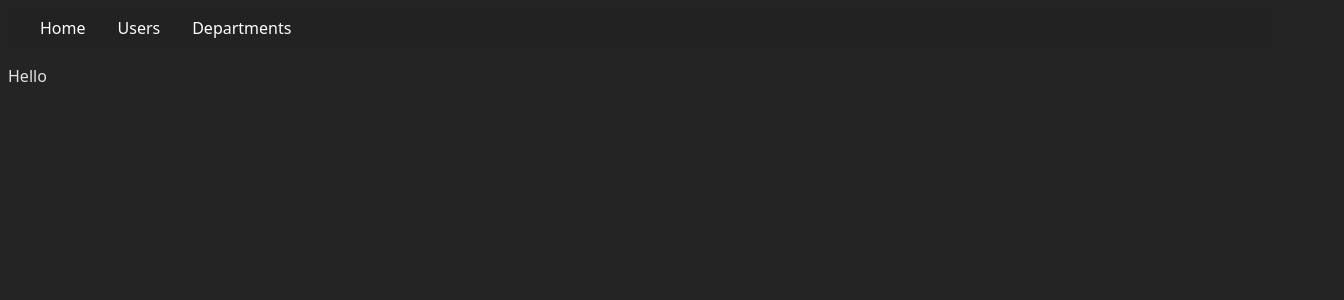
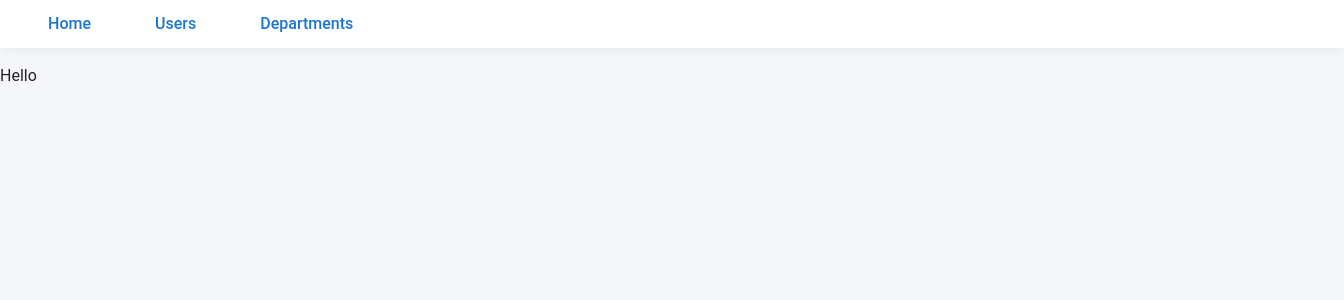
Before and after one commit to scandindian/ai-insights, a React (Vite) app: page / in a window 1280 px wide. Shown: the top 300 px of the page, 1344 px wide, since content can reach past the window. Built offline with nearby package versions, Linux system fonts and the light colour scheme.

Commit message:
Update app general style
Improve app style and theme.

```diff
--- a/src/App.tsx
+++ b/src/App.tsx
@@ -1,11 +1,18 @@
 import React from 'react';
 import { BrowserRouter, Routes, Route } from 'react-router-dom';
+import styled from 'styled-components';
 import NavigationBar from './components/NavigationBar';
 import Home from './pages/Home';
 import Users from './pages/Users';
 import Departments from './pages/Departments';
 
+const AppContainer = styled.div`
+    min-height: 100vh;
+    background: #f5f6fa;
+`;
+
 const App: React.FC = () => (
+    <AppContainer>
         <BrowserRouter>
             <NavigationBar />
             <Routes>
@@ -14,6 +21,7 @@ const App: React.FC = () => (
                 <Route path="/departments" element={<Departments />} />
             </Routes>
         </BrowserRouter>
+    </AppContainer>
 );
 
 export default App;
--- a/src/components/NavigationBar.tsx
+++ b/src/components/NavigationBar.tsx
@@ -3,10 +3,13 @@ import styled from 'styled-components';
 import { Link } from 'react-router-dom';
 
 const NavBar = styled.nav`
-    background: #222;
-    padding: 0.5rem 2rem;
+    background: #fff;
+    padding: 0.75rem 2rem;
     display: flex;
     align-items: center;
+    box-shadow: 0 2px 8px rgba(60, 64, 67, 0.07);
+    width: 100%;
+    max-width: 100vw;
 `;
 
 const NavList = styled.ul`
@@ -20,14 +23,17 @@ const NavList = styled.ul`
 const NavItem = styled.li``;
 
 const NavLink = styled(Link)`
-    color: #fff;
+    color: #1976d2;
     text-decoration: none;
     font-weight: 500;
     font-size: 1rem;
-    transition: color 0.2s;
+    padding: 0.5rem 1rem;
+    border-radius: 4px;
+    transition: background 0.2s, color 0.2s;
 
     &:hover {
-        color: #61dafb;
+        background: #e3f2fd;
+        color: #1565c0;
     }
 `;
 
--- a/src/index.css
+++ b/src/index.css
@@ -1,14 +1,21 @@
-:root {
-  font-family: system-ui, Avenir, Helvetica, Arial, sans-serif;
-  line-height: 1.5;
-  font-weight: 400;
+body {
+    margin: 0;
+    padding: 0;
+    background: #f5f6fa;
+    color: #222;
+    font-family: 'Roboto', 'Helvetica Neue', Arial, sans-serif;
+    line-height: 1.5;
+    font-weight: 400;
+    -webkit-font-smoothing: antialiased;
+    -moz-osx-font-smoothing: grayscale;
+    text-rendering: optimizeLegibility;
+}
 
-  color-scheme: light dark;
-  color: rgba(255, 255, 255, 0.87);
-  background-color: #242424;
+a {
+    color: inherit;
+    text-decoration: none;
+}
 
-  font-synthesis: none;
-  text-rendering: optimizeLegibility;
-  -webkit-font-smoothing: antialiased;
-  -moz-osx-font-smoothing: grayscale;
+h1, h2, h3, h4, h5, h6 {
+    color: #222;
 }
```
Lines whose indentation alone changed are shown as unchanged.
